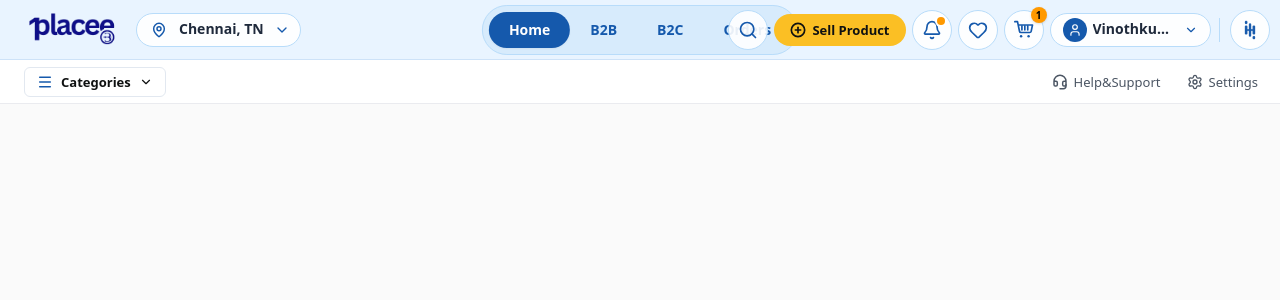
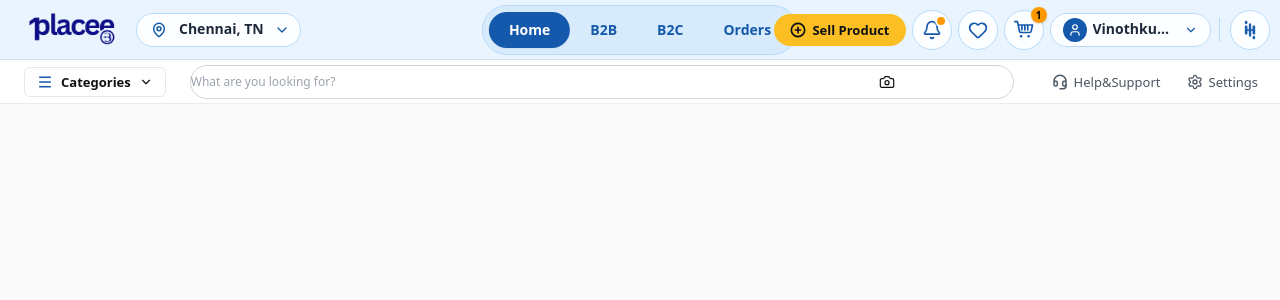
Before and after one commit to BTC-2025/1PLACEE-BUS-FE, a Next.js app: page / in a window 1280 px wide. Shown: the top 300 px of the page. Built offline with nearby package versions, Linux system fonts and the light colour scheme.

Commit message:
feat(navbar): move search to subnav ribbon with image-based big search bar

```diff
--- a/src/components/BusinessNavbar.tsx
+++ b/src/components/BusinessNavbar.tsx
@@ -16,6 +16,7 @@ import {
   Settings,
   Menu,
   Layers,
+  Camera,
 } from "lucide-react";
 
 export const BusinessNavbar: React.FC = () => {
@@ -180,39 +181,9 @@ export const BusinessNavbar: React.FC = () => {
           </Link>
         </div>
 
-        {/* Right Group: Search Box + Sell Product + Bell Notification + Wishlist + Cart + Profile + Bittool */}
+        {/* Right Group: Sell Product + Bell Notification + Wishlist + Cart + Profile + Bittool */}
         <div className="flex items-center gap-1 sm:gap-1.5 shrink-0 z-20">
-          {/* 1. Search Box */}
-          <div ref={searchContainerRef} className="relative flex items-center">
-            {isSearchOpen ? (
-              <form
-                onSubmit={handleSearchSubmit}
-                className="flex items-center bg-white rounded-full px-3.5 py-1.5 shadow-md w-44 sm:w-60 md:w-64 border border-[#b8dcfa] animate-in fade-in zoom-in-95 duration-200"
-              >
-                <Search className="w-4.5 h-4.5 text-[#1559ac] mr-2 shrink-0 stroke-[2.2]" />
-                <input
-                  type="text"
-                  placeholder="Search wholesale & retail..."
-                  value={searchQuery}
-                  onChange={(e) => setSearchQuery(e.target.value)}
-                  autoFocus
-                  className="w-full text-xs sm:text-[13px] text-gray-900 outline-none placeholder:text-gray-400 bg-transparent"
-                />
-              </form>
-            ) : (
-              <button
-                type="button"
-                onClick={() => setIsSearchOpen(true)}
-                aria-label="Open Search"
-                title="Search products..."
-                className="group w-9 h-9 sm:w-10 sm:h-10 rounded-full flex items-center justify-center bg-white/90 hover:bg-[#1559ac] border border-[#b8dcfa] shadow-2xs text-[#1559ac] hover:text-white transition-all duration-200 cursor-pointer"
-              >
-                <Search className="w-5 h-5 text-[#1559ac] group-hover:text-white stroke-[2] transition-colors" />
-              </button>
-            )}
-          </div>
-
-          {/* 2. Sell Product Button */}
+          {/* 1. Sell Product Button */}
           <Link
             href="/sell"
             aria-label="Sell Product"
@@ -340,12 +311,12 @@ export const BusinessNavbar: React.FC = () => {
       </div>
 
       {/* ========================================================================= */}
-      {/* TIER 2: Subnav Ribbon (Exact 44px height) */}
-      {/* Left side: Categories button; Right side: Help&Support & Settings */}
+      {/* TIER 2: Subnav Ribbon (44px height) */}
+      {/* Left: Categories button; Center: Big Search Bar; Right: Help&Support & Settings */}
       {/* ========================================================================= */}
-      <div className="bg-white pl-3 sm:pl-6 pr-3 sm:pr-4 py-1 flex items-center justify-between text-[13px] h-[44px] border-b border-gray-200/80 shadow-2xs relative select-none">
+      <div className="bg-white pl-3 sm:pl-6 pr-3 sm:pr-4 py-1 flex items-center justify-between gap-3 text-[13px] h-[44px] border-b border-gray-200/80 shadow-2xs relative select-none">
         {/* Left Side: Categories Button */}
-        <div className="relative" ref={categoriesRef}>
+        <div className="relative shrink-0" ref={categoriesRef}>
           <button
             type="button"
             onClick={() => setIsCategoriesOpen(!isCategoriesOpen)}
@@ -391,6 +362,42 @@ export const BusinessNavbar: React.FC = () => {
           )}
         </div>
 
+        {/* Center: Big Search Bar (Image Based: Rounded Pill + Input + Camera Icon + Orange Search Pill) */}
+        <div className="flex-1 max-w-[680px] mx-auto px-1 sm:px-3">
+          <form
+            onSubmit={handleSearchSubmit}
+            className="w-full flex items-center bg-white rounded-full border border-gray-300 hover:border-gray-400 focus-within:border-[#ff5a00] focus-within:ring-2 focus-within:ring-[#ff5a00]/20 pl-4 pr-1 py-0.5 transition-all shadow-2xs"
+          >
+            <input
+              type="text"
+              placeholder="What are you looking for?"
+              value={searchQuery}
+              onChange={(e) => setSearchQuery(e.target.value)}
+              className="w-full bg-transparent text-slate-800 placeholder:text-slate-400 text-xs sm:text-[13.5px] outline-none font-normal"
+            />
+
+            {/* Camera / Visual Search Icon */}
+            <button
+              type="button"
+              aria-label="Search by image"
+              title="Image Search"
+              className="p-1.5 text-slate-500 hover:text-[#ff5a00] hover:bg-orange-50 rounded-full transition shrink-0 cursor-pointer mr-1 relative group"
+            >
+              <Camera className="w-4 h-4 stroke-[1.8]" />
+              <span className="absolute -top-0.5 left-1/2 -translate-x-1/2 w-2.5 h-[2px] bg-[#ff5a00] rounded-full" />
+            </button>
+
+            {/* Orange Search Action Button */}
+            <button
+              type="submit"
+              className="flex items-center gap-1.5 px-4 sm:px-5 py-1.5 rounded-full bg-[#ff5a00] hover:bg-[#e04f00] text-white font-bold text-xs sm:text-[13px] transition shadow-xs cursor-pointer shrink-0 active:scale-95"
+            >
+              <Search className="w-3.5 h-3.5 stroke-[2.5]" />
+              <span>Search</span>
+            </button>
+          </form>
+        </div>
+
         {/* Right Fixed Group: Help&Support + Settings */}
         <div className="flex items-center gap-1 sm:gap-1.5 shrink-0 pl-1 z-10">
           <button
```
